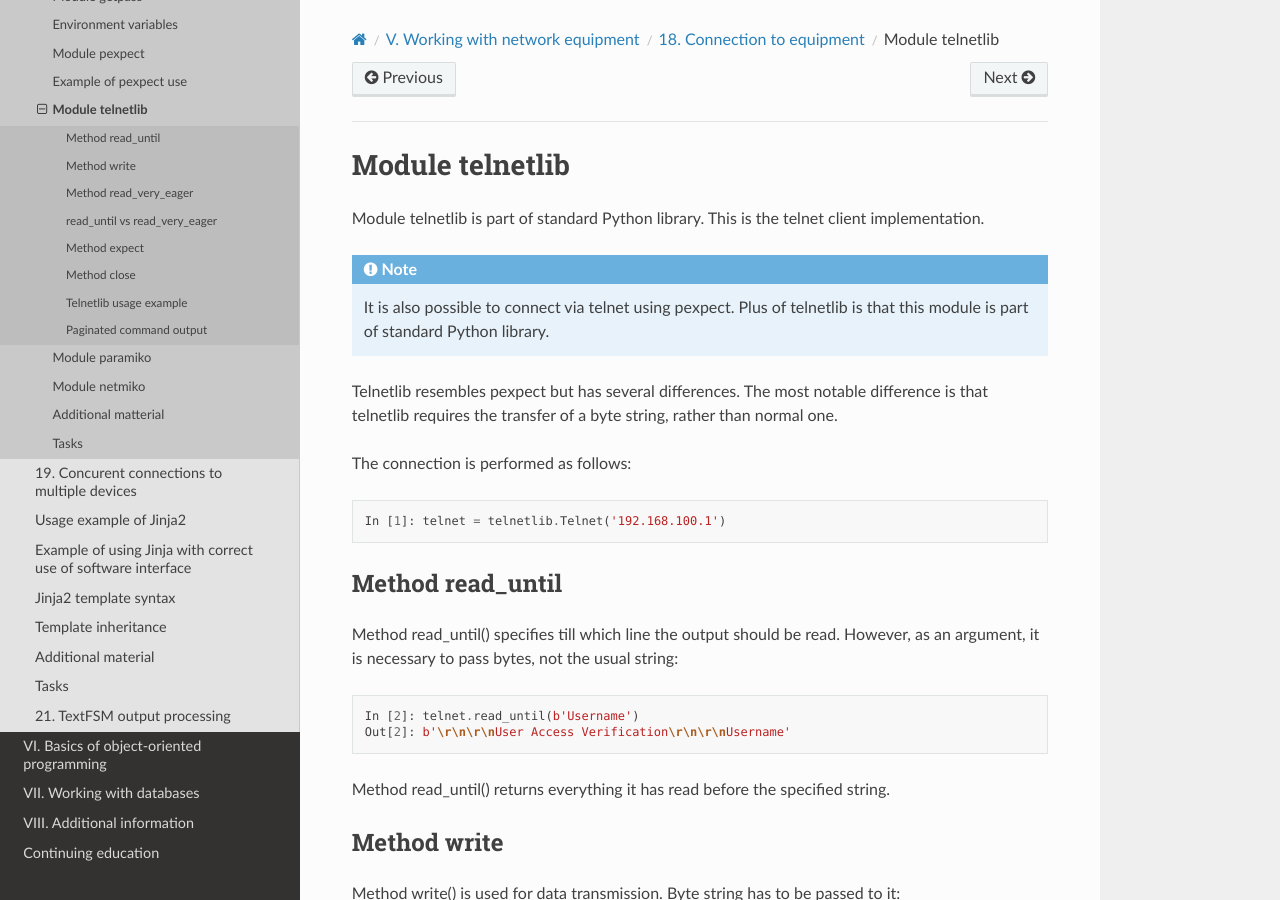
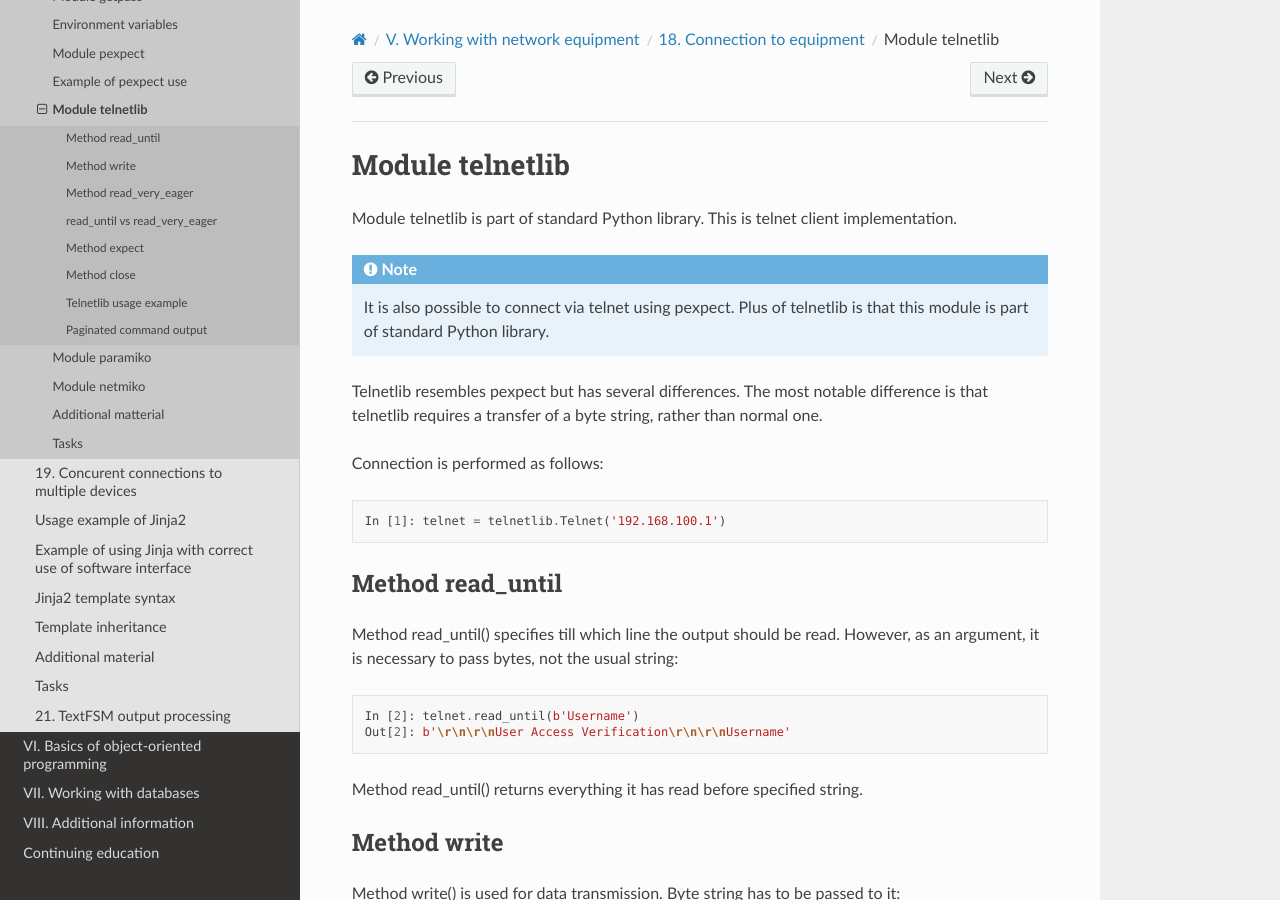
Before and after one commit to natenka/pyneng-book-en, a Sphinx documentation site: the page built from docs/source/book/18_ssh_telnet/telnetlib.rst, in a window 1280 px wide and 900 px high. Built offline with Sphinx 7.4.7 and the Read the Docs theme 2.0.0, drawn with Linux system fonts in a browser that asks for light colours; pages that are not in the unit, such as notebooks, are missing from menus; some of the changed text lies outside the part shown.

Commit message:
Update telnetlib.rst

```diff
--- a/docs/source/book/18_ssh_telnet/telnetlib.rst
+++ b/docs/source/book/18_ssh_telnet/telnetlib.rst
@@ -1,15 +1,15 @@
 Module telnetlib
 ----------------
 
-Module telnetlib is part of standard Python library. This is the telnet client implementation.
+Module telnetlib is part of standard Python library. This is telnet client implementation.
 
 .. note::
 
     It is also possible to connect via telnet using pexpect. Plus of telnetlib is that this module is part of standard Python library.
 
-Telnetlib resembles pexpect but has several differences. The most notable difference is that telnetlib requires the transfer of a byte string, rather than normal one.
+Telnetlib resembles pexpect but has several differences. The most notable difference is that telnetlib requires a transfer of a byte string, rather than normal one.
 
-The connection is performed as follows:
+Connection is performed as follows:
 
 .. code:: python
 
@@ -25,7 +25,7 @@ Method read_until() specifies till which line the output should be read. However
     In [2]: telnet.read_until(b'Username')
     Out[2]: b'\r\n\r\nUser Access Verification\r\n\r\nUsername'
 
-Method read_until() returns everything it has read before the specified string.
+Method read_until() returns everything it has read before specified string.
 
 Method write
 ~~~~~~~~~~~
@@ -165,7 +165,7 @@ You can then transfer byte strings or compiled regular expressions:
      <_sre.SRE_Match object; span=(46, 47), match=b'>'>,
      b'sh clock\r\n*19:35:10.984 UTC Fri Nov 3 2017\r\nR1>')
 
-Method expect() returns the tuple of their three elements:
+Method expect() returns tuple of their three elements:
 
 * index of matched expression
 * object Match
```
